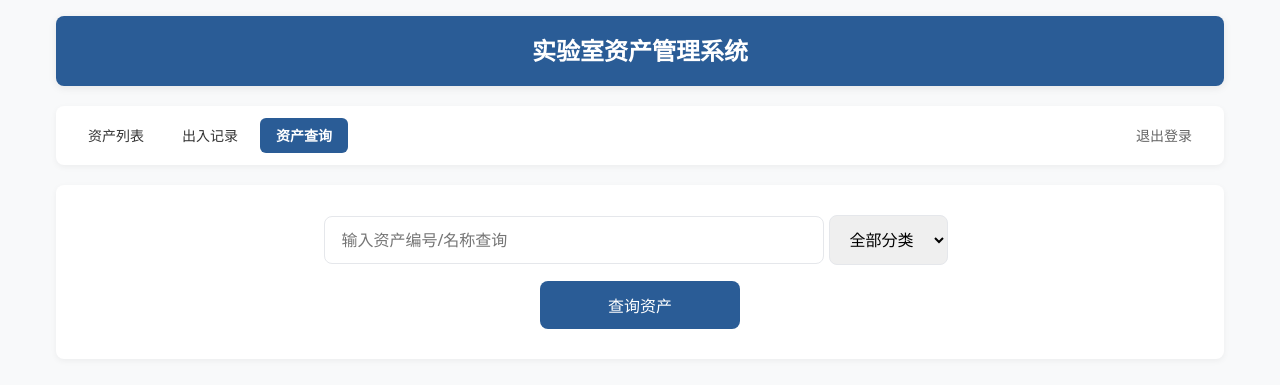
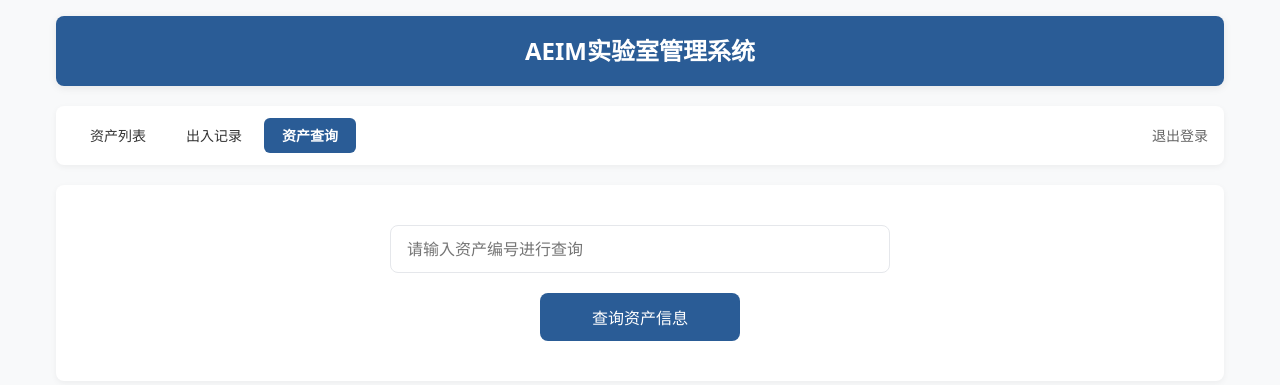
Before and after one commit to liuhuaqing446/lab-asset, a Flask app: page /query in a window 1280 px wide. Shown: the top 385 px of the page. Run offline with Flask 3, Linux system fonts and the light colour scheme; the visitor is signed in with stand-in values (Sample User, id 1).

Commit message:
Update query.html

```diff
--- a/templates/query.html
+++ b/templates/query.html
@@ -2,38 +2,95 @@
 <html>
 <head>
 <meta charset="UTF-8">
-<meta name="viewport" content="width=device-width, initial-scale=1.0">
-<title>资产查询</title>
+<meta name="viewport" content="width=device-width, initial-scale=1.0,user-scalable=no">
+<title>{{system_name}}</title>
 <style>
-*{box-sizing:border-box;margin:0;padding:0;font-family:system-ui, "Microsoft YaHei",sans-serif;}
-body{background:#f8f9fa;line-height:1.4;}
-.container{max-width:1200px;margin:0 auto;padding:16px;}
-.header{background:#2a5c96;color:#fff;padding:18px;text-align:center;font-size:24px;font-weight:600;border-radius:8px;margin-bottom:20px;box-shadow:0 2px 8px rgba(0,0,0,0.08);}
-.nav{background:#fff;padding:12px 16px;border-radius:8px;box-shadow:0 2px 6px rgba(0,0,0,0.05);margin-bottom:20px;display:flex;gap:6px;flex-wrap:wrap;align-items:center;}
-.nav a{padding:8px 16px;border-radius:6px;text-decoration:none;color:#333;font-size:14px;}
-.nav a.active{background:#2a5c96;color:#fff;font-weight:600;}
-.nav a.logout{margin-left:auto;color:#666;}
-.query-box{background:#fff;padding:30px 24px;border-radius:8px;box-shadow:0 2px 6px rgba(0,0,0,0.05);margin-bottom:20px;text-align:center;}
-.query-box input{width:100%;max-width:500px;padding:12px 16px;border:1px solid #e5e7eb;border-radius:8px;font-size:16px;margin-bottom:16px;outline:none;}
-.query-box select{padding:12px 16px;border:1px solid #e5e7eb;border-radius:8px;font-size:16px;margin:0 8px 16px 0;}
-.query-box button{width:200px;height:48px;background:#2a5c96;color:#fff;border:none;border-radius:8px;font-size:16px;cursor:pointer;}
-.result-box{background:#fff;padding:24px;border-radius:8px;box-shadow:0 2px 6px rgba(0,0,0,0.05);display:none;}
-.asset-item{border:1px solid #e5e7eb;border-radius:8px;padding:20px;margin-bottom:20px;background:#fafbfc;}
-.asset-info{line-height:2.4;font-size:15px;}
-.asset-info p{display:flex;padding:0 8px;}
-.asset-info p span:first-child{color:#666;width:140px;text-align:right;padding-right:16px;flex-shrink:0;}
-.status-in{color:#07c160;font-weight:600;}
-.status-out{color:#e03131;font-weight:600;}
-.record-list{margin-top:16px;}
-.record-list h4{font-size:16px;margin-bottom:8px;padding-left:8px;border-left:4px solid #2a5c96;}
-.record-item{padding:12px;background:#fff;border:1px solid #f1f3f5;border-radius:6px;margin-bottom:12px;}
-.empty{text-align:center;color:#999;padding:40px 0;}
-.load{text-align:center;color:#666;padding:40px 0;}
+* {box-sizing:border-box;margin:0;padding:0;font-family:system-ui, "Microsoft YaHei", sans-serif;}
+body {background:#f8f9fa;line-height:1.4;}
+.container {max-width:1200px;margin:0 auto;padding:16px;}
+.header {background:#2a5c96;color:#fff;padding:18px;text-align:center;font-size:24px;font-weight:600;box-shadow:0 2px 8px rgba(0,0,0,0.08);margin-bottom:20px;border-radius:8px;}
+.nav {background:#fff;padding:12px 16px;border-radius:8px;box-shadow:0 2px 6px rgba(0,0,0,0.05);margin-bottom:20px;display:flex;align-items:center;gap:4px;flex-wrap:wrap;}
+.nav a {padding:8px 18px;border-radius:6px;text-decoration:none;color:#333;font-size:14px;transition:all 0.2s ease;white-space:nowrap;}
+.nav a.active {background:#2a5c96;color:#fff;font-weight:600;}
+.nav a:hover:not(.active):not(.logout) {background:#f5f7fa;color:#2a5c96;}
+.nav a.logout {margin-left:auto;color:#666;padding:8px 0;white-space:nowrap;}
+.nav a.logout:hover {color:#2a5c96;background:transparent;}
+
+/* 🟢 输入框/按钮居中+美观布局，和列表页统一 */
+.form-box {
+  background:#fff;
+  padding: 40px 24px;
+  border-radius:8px;
+  box-shadow:0 2px 6px rgba(0,0,0,0.05);
+  margin-bottom:20px;
+  text-align: center;
+}
+.form-box input {
+  width: 100%;
+  max-width: 500px;
+  padding: 12px 16px;
+  border: 1px solid #e5e7eb;
+  border-radius: 8px;
+  font-size: 16px;
+  margin-bottom: 20px;
+  display: inline-block;
+  outline: none;
+  transition: all 0.2s ease;
+}
+.form-box input:focus {
+  border-color: #2a5c96;
+  box-shadow: 0 0 0 3px rgba(42,92,150,0.1);
+}
+.btn-query {
+  width: 200px;
+  height: 48px;
+  background: #2a5c96;
+  color: #fff;
+  border: none;
+  border-radius: 8px;
+  font-size: 16px;
+  cursor: pointer;
+  transition: all 0.2s ease;
+}
+.btn-query:hover {
+  background: #234b7a;
+  transform: translateY(-1px);
+}
+.btn-query:active {
+  transform: translateY(0);
+}
+
+.result-box {background:#fff;padding:24px;border-radius:8px;box-shadow:0 2px 6px rgba(0,0,0,0.05);display:none;}
+.asset-info {line-height:2.4;font-size:15px;margin-bottom:28px;padding-bottom:20px;border-bottom:1px solid #e5e7eb;}
+.asset-info p {display:flex;align-items:center;padding:0 8px;margin:0;flex-wrap:nowrap;}
+.asset-info p span:first-child {color:#666;width:140px;text-align:right;padding-right:16px;flex-shrink:0;white-space:nowrap;}
+.asset-info p span:last-child {font-weight:500;color:#333;flex:1;text-align:left;min-width:0;}
+.status-in {color:#07c160;font-weight:600;}
+.status-out {color:#e03131;font-weight:600;}
+.record-list h4 {font-size:16px;color:#333;margin-bottom:16px;padding-left:8px;border-left:4px solid #2a5c96;}
+.record-item {padding:14px;border-radius:6px;background:#fafbfc;margin-bottom:12px;border:1px solid #f1f3f5;}
+.record-item p {font-size:14px;margin-bottom:8px;}
+.record-item p:last-child {margin-bottom:0;}
+.record-item p span {color:#666;margin-right:8px;}
+.empty-tip {text-align:center;color:#999;padding:40px 0;font-size:15px;}
+.loading-tip {text-align:center;color:#666;padding:40px 0;font-size:15px;}
+@media (max-width:768px) {
+  .nav {flex-wrap:wrap;padding:10px;gap:6px;}
+  .nav a {padding:6px 12px;font-size:13px;flex:1;text-align:center;}
+  .nav a.logout {margin-left:0;flex:100%;text-align:right;}
+  .header {padding:14px;font-size:20px;}
+  .form-box {padding: 30px 16px;}
+  .form-box input, .btn-query {max-width: 100%;font-size: 15px;}
+  .result-box {padding:20px 16px;}
+  .asset-info {line-height:2;font-size:14px;}
+  .asset-info p span:first-child {width:100px;padding-right:8px;}
+  .record-item {padding:12px;font-size:13px;}
+}
 </style>
 </head>
 <body>
 <div class="container">
-<div class="header">实验室资产管理系统</div>
+  <div class="header">{{system_name}}</div>
   <div class="nav">
     <a href="/">资产列表</a>
     <a href="/record">出入记录</a>
@@ -41,62 +98,85 @@ body{background:#f8f9fa;line-height:1.4;}
     <a href="/logout" class="logout">退出登录</a>
   </div>
 
-<div class="query-box">
-<input type="text" id="queryText" placeholder="输入资产编号/名称查询">
-<select id="queryCategory">
-<option value="all">全部分类</option>
-<option value="机械类">机械类</option>
-<option value="电气类">电气类</option>
-<option value="其他类">其他类</option>
-</select>
+  <div class="form-box">
+    <input type="text" id="assetId" placeholder="请输入资产编号进行查询" autocomplete="off">
     <br>
-<button onclick="search()">查询资产</button>
+    <button class="btn-query" onclick="searchAsset()">查询资产信息</button>
   </div>
 
-<div class="result-box" id="resultBox"></div>
+  <div class="result-box" id="resultBox">
+    <div class="asset-info" id="assetInfo"></div>
+    <div class="record-list" id="recordList"></div>
+  </div>
 </div>
 
 <script>
-function search(){
-const q = document.getElementById('queryText').value.trim();
-const c = document.getElementById('queryCategory').value;
-const box = document.getElementById('resultBox');
-box.style.display='block';
-box.innerHTML='<div class="load">正在查询...</div>';
+const baseUrl = window.location.origin;
+document.getElementById('assetId').addEventListener('keydown', (e) => {
+  if (e.key === 'Enter') searchAsset();
+  if (e.key === ' ') e.preventDefault();
+});
 
-fetch('/api/asset',{
-method:'POST',
-headers:{'Content-Type':'application/json'},
-body:JSON.stringify({query:q, category:c})
-}).then(res=>res.json()).then(data=>{
-if(!data.assets || data.assets.length===0){
-box.innerHTML='<div class="empty">未找到相关资产</div>';return;}
-let html='';
-data.assets.forEach(a=>{
-html+=`<div class="asset-item"><div class="asset-info">
-<p><span>资产编号：</span><span>${a.asset_id}</span></p>
-<p><span>资产名称：</span><span>${a.name}</span></p>
-<p><span>设备型号：</span><span>${a.model||'未填写'}</span></p>
-<p><span>设备分类：</span><span>${a.category||'未分类'}</span></p>
-<p><span>设备来源：</span><span>${a.source||'未填写'}</span></p>
-<p><span>存放位置：</span><span>${a.location||'未填写'}</span></p>
-<p><span>总数量：</span><span>${a.total_quantity}</span></p>
-<p><span>剩余数量：</span><span>${a.current_quantity}</span></p>
-<p><span>资产状态：</span><span class="${a.status=='在库'?'status-in':'status-out'}">${a.status}</span></p>
-</div><div class="record-list"><h4>未归还记录</h4>`;
-if(a.unreturned.length===0)html+='<div class="empty">无</div>';
-else a.unreturned.forEach(r=>{
-html+=`<div class="record-item">
-<p>领用：${r.person}｜数量：${r.quantity}｜时间：${r.time}</p>
-<p>预计归还：${r.expected_return_time||'—'}｜用途：${r.purpose||'未填写'}</p>
-</div>`;
+function searchAsset() {
+  const assetId = document.getElementById("assetId").value.trim();
+  if (!assetId) { alert("请输入有效的资产编号！"); return; }
+  const resultBox = document.getElementById("resultBox");
+  const assetInfo = document.getElementById("assetInfo");
+  const recordList = document.getElementById("recordList");
+  resultBox.style.display = "block";
+  assetInfo.innerHTML = '<div class="loading-tip">正在查询，请稍候...</div>';
+  recordList.innerHTML = "";
+
+  fetch(`${baseUrl}/api/asset`, {
+    method: "POST",
+    headers: { "Content-Type": "application/json" },
+    body: JSON.stringify({ asset_id: assetId }),
+    timeout: 5000
+  })
+  .then(res => {
+    if (!res.ok) throw new Error("网络请求失败");
+    return res.json();
+  })
+  .then(data => {
+    if (!data.ok) {
+      assetInfo.innerHTML = '<div class="empty-tip" style="color:#e03131;">未找到该资产，请检查编号！</div>';
+      return;
+    }
+    const asset = data.asset;
+    assetInfo.innerHTML = `
+      <p><span>资产编号：</span><span>${asset.asset_id}</span></p>
+      <p><span>资产名称：</span><span>${asset.name}</span></p>
+      <p><span>设备型号：</span><span>${asset.model || '未填写'}</span></p>
+      <p><span>采购时间：</span><span>${asset.purchase_time}</span></p>
+      <p><span>存放位置：</span><span>${asset.location || '未填写'}</span></p>
+      <p><span>资产总数量：</span><span>${asset.total_quantity}</span></p>
+      <p><span>剩余可领用数量：</span><span>${asset.current_quantity}</span></p>
+      <p><span>当前资产状态：</span><span class="${asset.status=='在库'?'status-in':'status-out'}">${asset.status}</span></p>
+    `;
+    const unreturned = data.unreturned || [];
+    if (unreturned.length === 0) {
+      recordList.innerHTML = '<div class="empty-tip">该资产暂无未归还的领用记录</div>';
+      return;
+    }
+    recordList.innerHTML = '<h4>未归还领用记录</h4>';
+    unreturned.forEach(r => {
+      recordList.innerHTML += `
+        <div class="record-item">
+          <p><span>领用人员：</span>${r.person}</p>
+          <p><span>未归还数量：</span>${r.quantity}</p>
+          <p><span>最新领用时间：</span>${r.time}</p>
+          <p><span>使用用途：</span>${r.purpose || '未填写'}</p>
+        </div>
+      `;
     });
-html+='</div></div>';
+  })
+  .catch(err => {
+    assetInfo.innerHTML = `<div class="empty-tip" style="color:#e03131;">${err.message}，请稍后重试！</div>`;
+    console.error("查询错误：", err);
   });
-box.innerHTML=html;
-}).catch(()=>{box.innerHTML='<div class="empty">查询失败</div>';});
 }
-document.getElementById('queryText').addEventListener('keydown',e=>{if(e.key==='Enter')search();});
+
+setInterval(() => { fetch(window.location.origin).catch(err=>{}); }, 600000);
 </script>
 </body>
 </html>
```
Lines whose indentation alone changed are shown as unchanged.
